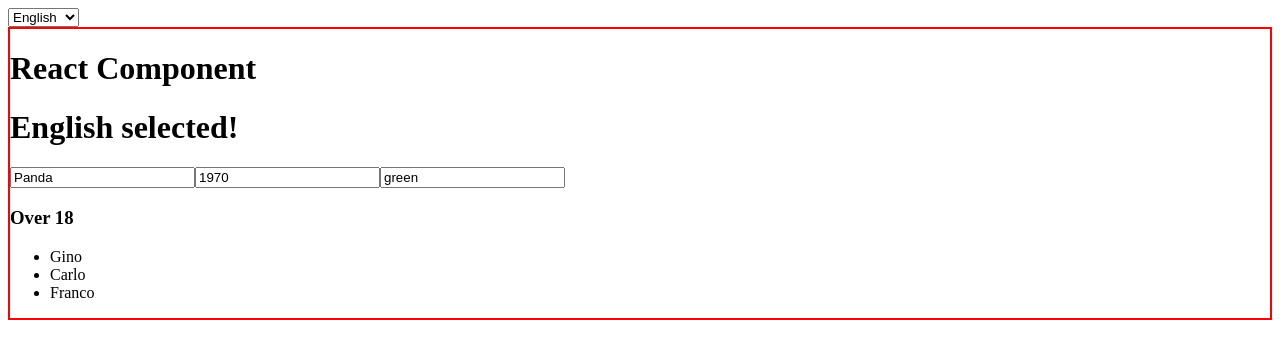
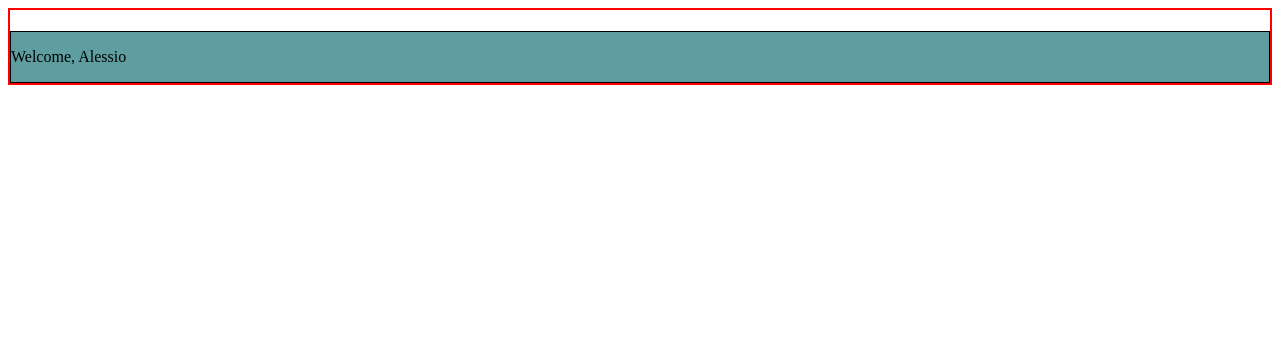
Before and after one commit to AlessioValdarchi/react-EX, a React (Create React App) app in the folder exercises/: page / in a window 1280 px wide. Shown: the top 358 px of the page. Built offline with nearby package versions, Linux system fonts and the light colour scheme.

Commit message:
ReactRout01 done

```diff
--- a/exercises/package.json
+++ b/exercises/package.json
@@ -8,6 +8,7 @@
     "@testing-library/user-event": "^13.5.0",
     "react": "^18.2.0",
     "react-dom": "^18.2.0",
+    "react-router-dom": "^6.4.0",
     "react-scripts": "5.0.1",
     "web-vitals": "^2.1.4"
   },
--- /dev/null
+++ b/exercises/src/AppRout.js
@@ -0,0 +1,9 @@
+import { Route, Routes } from "react-router-dom";
+import { Welcome } from './Welcome'
+export function AppRout() {
+    return (
+        <Routes>
+            <Route path="/" element={<Welcome name={'Alessio'} />} />
+        </Routes>
+    )
+}
--- /dev/null
+++ b/exercises/src/Rout.js
@@ -0,0 +1,12 @@
+import { Container } from './Container'
+import { BrowserRouter } from 'react-router-dom'
+import { AppRout } from './AppRout'
+export function Rout() {
+    return (
+        <Container>
+            <BrowserRouter>
+                <AppRout />
+            </BrowserRouter>
+        </Container>
+    )
+}
--- a/exercises/src/index.js
+++ b/exercises/src/index.js
@@ -1,6 +1,7 @@
-import { App } from "./App";
+// import { App } from "./App";
 import ReactDOM from "react-dom";
+import { Rout } from "./Rout";
 import './index.css'
 
 const root = document.querySelector('#root');
-ReactDOM.render(<App />, root);
+ReactDOM.render(<Rout />, root);
```
Also changed, not shown: 1 other file (tests, documents, lock files or other folders).
